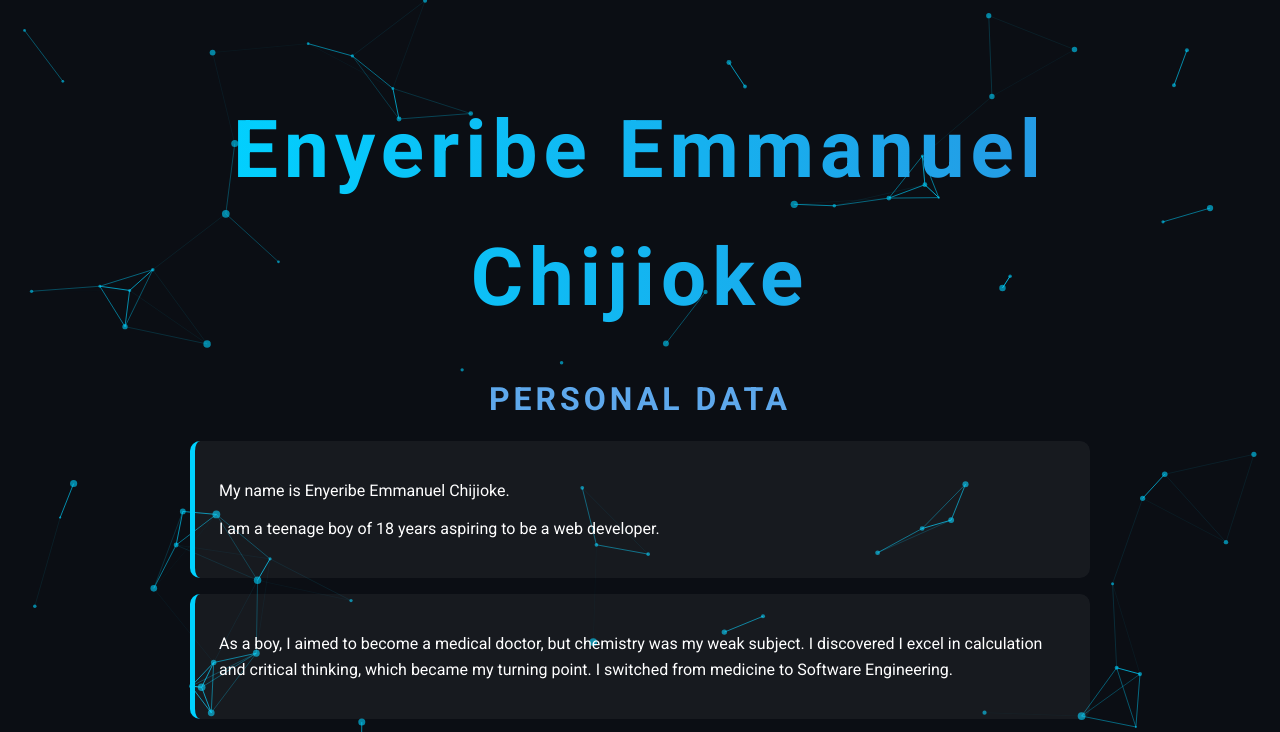
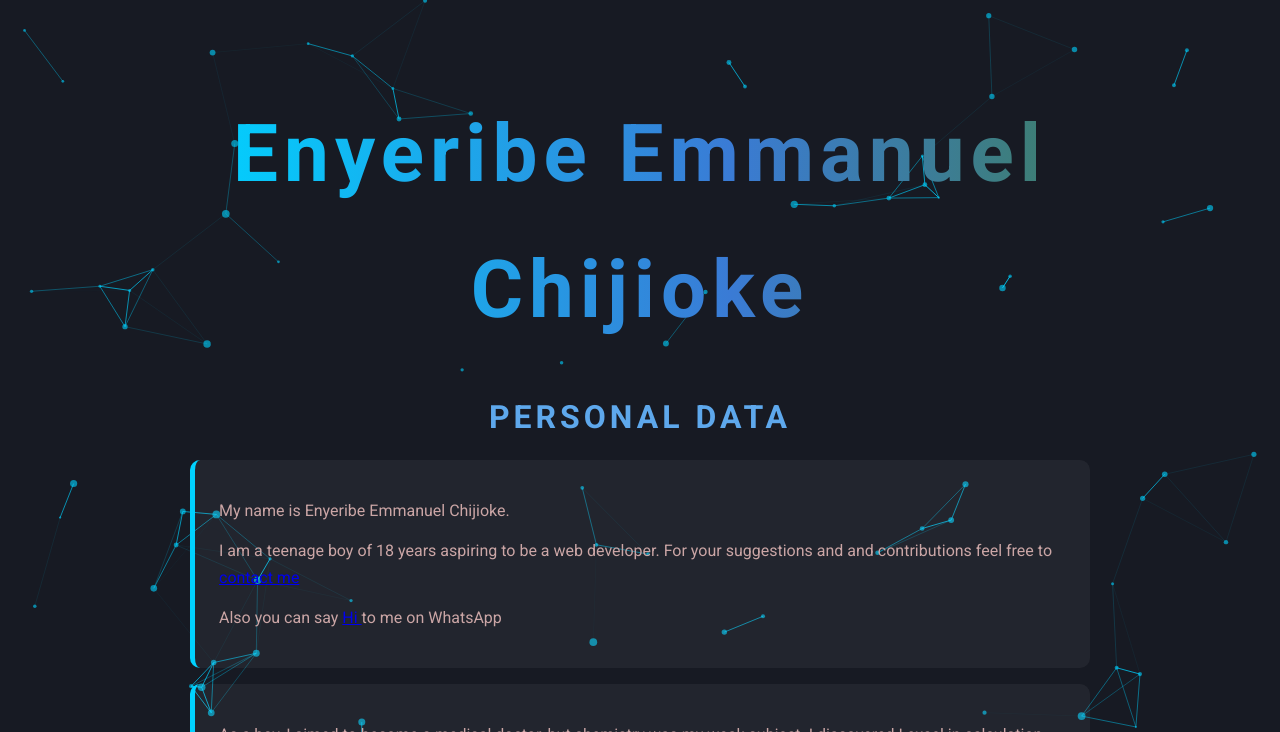
Before and after one commit to emmanuel07chijioke-umanny/Chijioke, a plain HTML site: page portfolio.html in a window 1280 px wide. Shown: the top 732 px of the page. Drawn offline with Linux system fonts and the light colour scheme.

Commit message:
update portfolio.html

```diff
--- a/portfolio.html
+++ b/portfolio.html
@@ -3,7 +3,7 @@
 <head>
   <meta charset="UTF-8">
   <meta name="viewport" content="width=device-width, initial-scale=1.0">
-  <title>Enyeribe Emmanuel Portfolio</title>
+  <title>Enyeribe Emmanuel Chijioke Portfolio</title>
   <link rel="preconnect" href="https://fonts.googleapis.com">
   <link rel="preconnect" href="https://fonts.gstatic.com" crossorigin>
   <link href="https://fonts.googleapis.com/css2?family=Roboto:wght@400;700&display=swap" rel="stylesheet">
@@ -13,12 +13,12 @@
     body {
       margin: 0;
       font-family: 'Roboto', sans-serif;
-      color: #ffffff;
-      background: #0B0E14;
+      color: #CBA6A6;
+      background: #171A23;
       position: relative;
-      min-height: 100vh;
+      min-height: 110vh;
       overflow-x: hidden;
-      line-height: 1.6;
+      line-height: 1.7;
     }
 
     /* Particle Canvas */
@@ -37,7 +37,7 @@
       width: 90%;
       margin: 0 auto;
       position: relative;
-      z-index: 1;
+      z-index: 0;
       padding: 2rem 1rem;
     }
 
@@ -46,7 +46,7 @@
       font-size: 5rem;
       text-align: center;
       margin-bottom: 1rem;
-      background: linear-gradient(90deg, #00d2ff, #3a7bd5, #ED961D);
+      background: linear-gradient(90deg, #00d2ff, #3a7bd5, rgba(64, 128, 48, 1),#ED961D,#308050,rgba(141, 32, 132, 0.76));
       background-size: 300% 300%;
       -webkit-background-clip: text;
       -webkit-text-fill-color: transparent;
@@ -140,7 +140,12 @@
     <!-- Portfolio Cards -->
     <div class="card">
       <p title="Full Name">My name is Enyeribe Emmanuel Chijioke.</p>
-      <p>I am a teenage boy of 18 years aspiring to be a web developer.</p>
+      <p>I am a teenage boy of 18 years aspiring to be a web developer.
+    For your suggestions and and contributions feel free to
+    <a href="mailto: emmanuel07chijioke@gmail.com"> contact me</a>
+    <p>Also you can say <a href="tel:+2349163132389"> Hi </a> to me on WhatsApp
+
+  </p></p>
     </div>
 
     <div class="card">
@@ -162,6 +167,7 @@
 
     <a href="science questions 2.html" class="cta-button">Click here for a short science quiz</a>
   </div>
+
 
   <!-- Particle Script -->
   <script>
```
